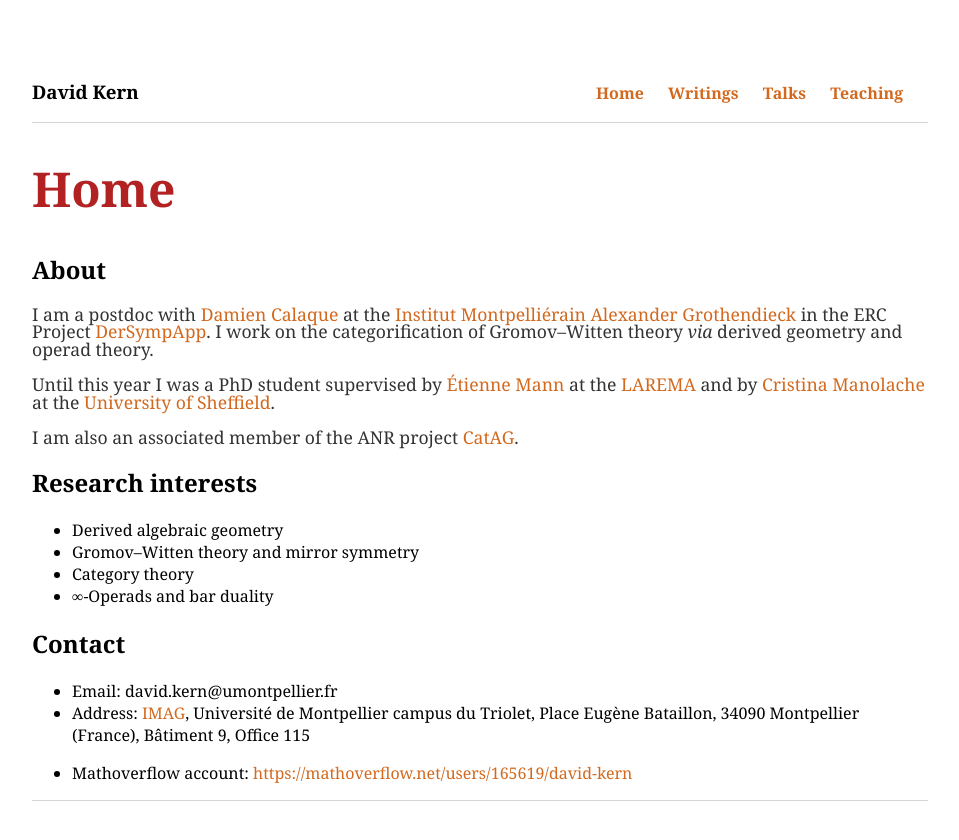
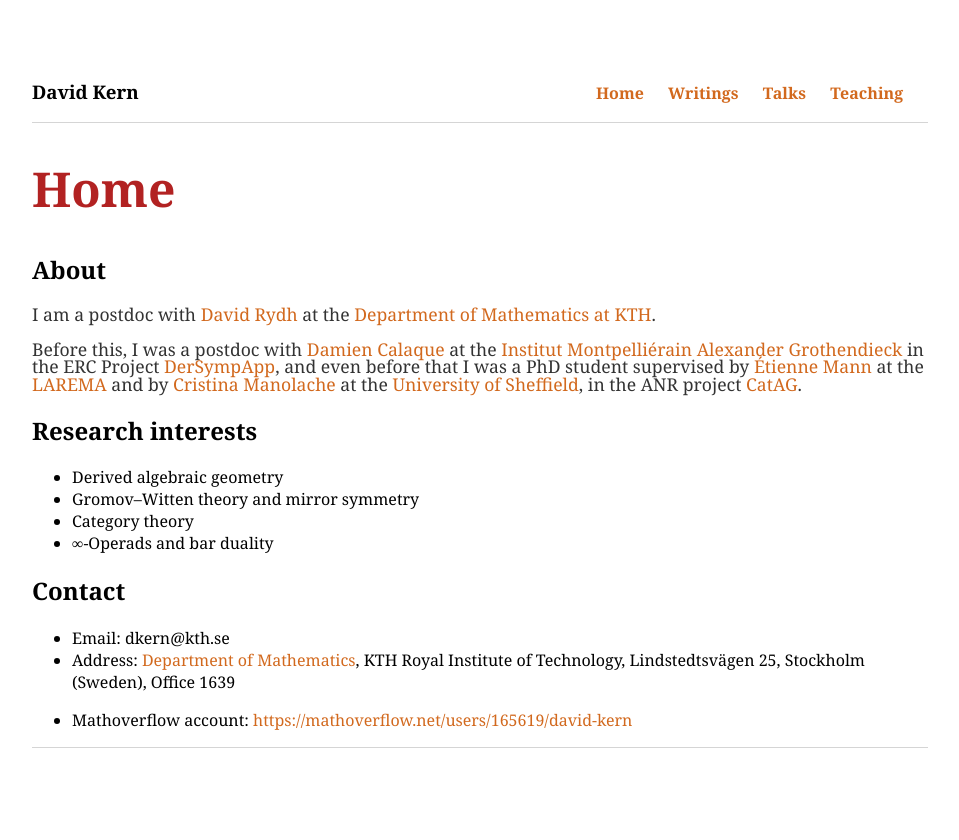
Before and after one commit to dskern/dskern.github.io, a Jekyll site: the page built from index.html, in a window 1280 px wide. Shown: the top 840 px of the page, without its empty margins (160-1119 px from the left). Built offline with Jekyll 4.4.1, drawn with Linux system fonts in a browser that asks for light colours.

Commit message:
Update index.html with KTH info

```diff
--- a/index.html
+++ b/index.html
@@ -5,12 +5,9 @@ title: Home
 
 <h2>About</h2>
 
+<p>I am a postdoc with <a href="www.math.kth.se/~dary">David Rydh</a> at the <a href="https://www.kth.se/math/department-of-mathematics-1.833813">Department of Mathematics at KTH</a>.</p>
 
-<p>I am a postdoc with <a href="https://imag.umontpellier.fr/~calaque/">Damien Calaque</a> at the <a href="https://imag.edu.umontpellier.fr/">Institut Montpelliérain Alexander Grothendieck</a> in the ERC Project <a href="https://damienespadon.wixsite.com/dersympapp">DerSympApp</a>. I work on the categorification of Gromov&ndash;Witten theory <i>via</i> derived geometry and operad theory.</p></p>
-
-<p>Until this year I was a PhD student supervised by <a href="https://math.univ-angers.fr/~mann/">Étienne Mann</a> at the <a href="https://recherche.math.univ-angers.fr/">LAREMA</a> and by <a href="http://maths.dept.shef.ac.uk/maths/staff_info_910.html">Cristina Manolache</a> at the <a href="http://alg-geom.group.shef.ac.uk">University of Sheffield</a>.
-
-<p>I am also an associated member of the ANR project <a href="http://catag.math.cnrs.fr">CatAG</a>.</p>
+<p>Before this, I was a postdoc with <a href="https://imag.umontpellier.fr/~calaque/">Damien Calaque</a> at the <a href="https://imag.edu.umontpellier.fr/">Institut Montpelliérain Alexander Grothendieck</a> in the ERC Project <a href="https://damienespadon.wixsite.com/dersympapp">DerSympApp</a>, and even before that I was a PhD student supervised by <a href="https://math.univ-angers.fr/~mann/">Étienne Mann</a> at the <a href="https://recherche.math.univ-angers.fr/">LAREMA</a> and by <a href="http://maths.dept.shef.ac.uk/maths/staff_info_910.html">Cristina Manolache</a> at the <a href="http://alg-geom.group.shef.ac.uk">University of Sheffield</a>, in the ANR project <a href="http://catag.math.cnrs.fr">CatAG</a>.</p>
 
 <h2>Research interests</h2>
 
@@ -24,8 +21,8 @@ title: Home
 <h2>Contact</h2>
 
 <ul>
-  <li>Email: david.kern@umontpellier.fr</li>
-  <li>Address: <a href="https://imag.edu.umontpellier.fr/institut-montpellierain-alexander-grothendieck/venir-a-limag/">IMAG</a>, Université de Montpellier campus du Triolet, Place Eugène Bataillon, 34090 Montpellier (France), Bâtiment 9, Office 115
+  <li>Email: dkern@kth.se</li>
+  <li>Address: <a href="https://www.kth.se/math/people/find-us-1.833819/">Department of Mathematics</a>, KTH Royal Institute of Technology, Lindstedtsvägen 25, Stockholm (Sweden), Office 1639
   </li>
   <!--<li>Address: <a href="https://math.univ-angers.fr/nous-visiter/">LAREMA</a>, Faculté des Sciences Bâtiment I, 2 Boulevard Lavoisier, 49045 Angers (France), Office I011</li>-->
 </ul>
```
